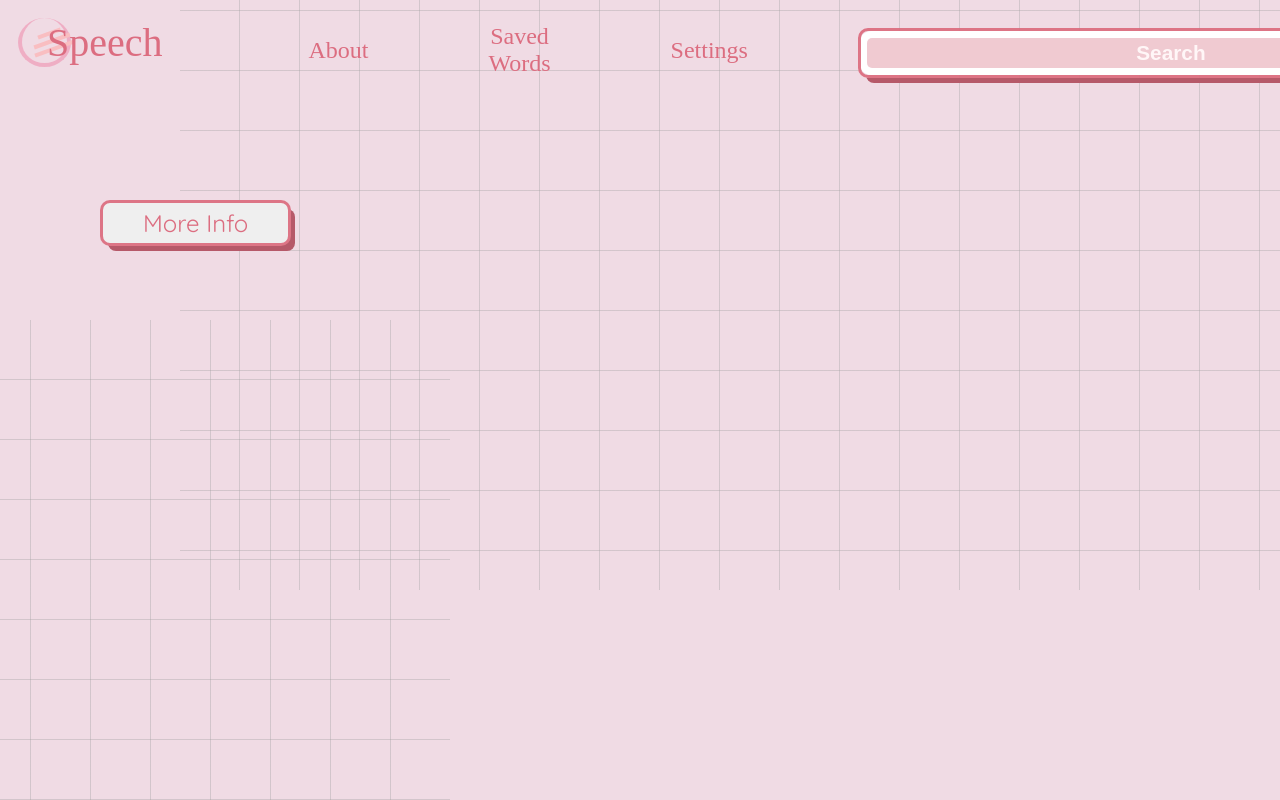
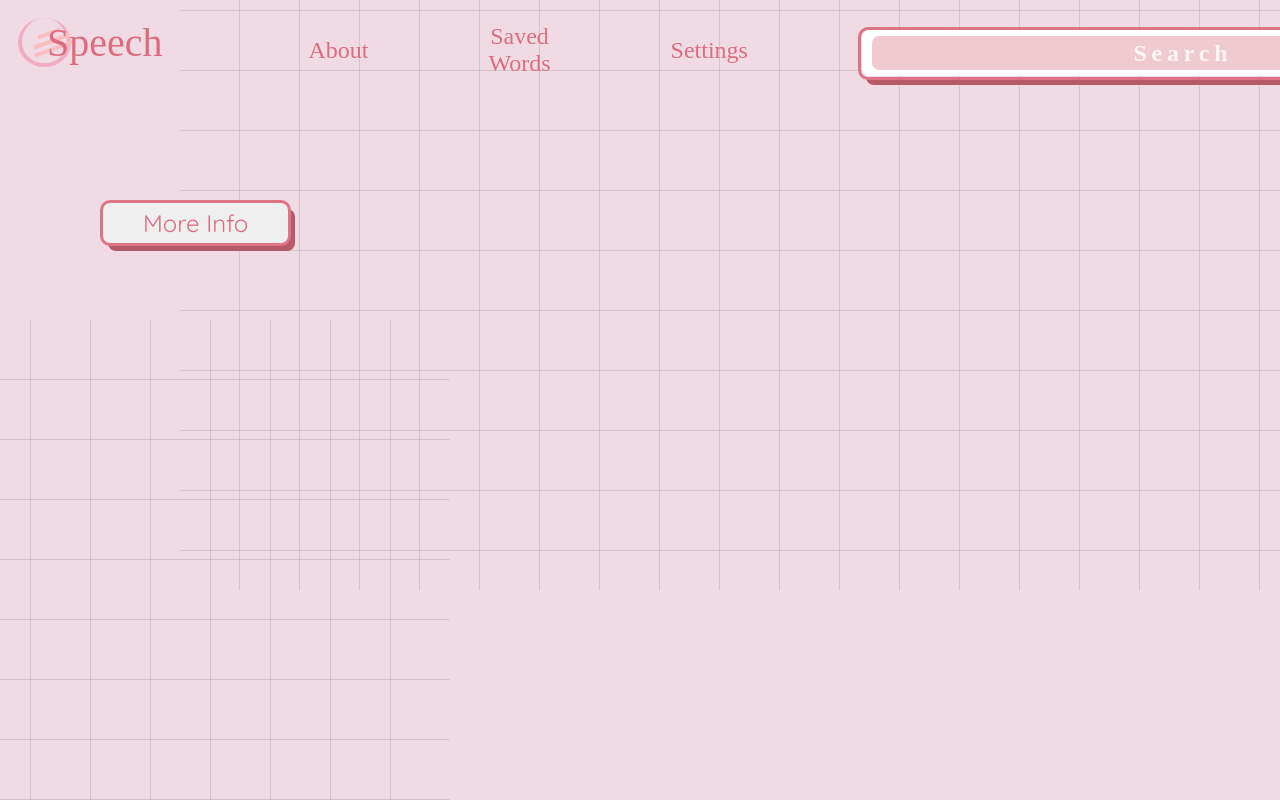
Before and after one commit to AnnaTran96/speech, a React (Create React App) app: page / in a window 1280 px wide. Shown: the top 800 px of the page. Built offline with nearby package versions, Linux system fonts and the light colour scheme; no server answers; a web font is replaced by a local one.

Commit message:
style search

```diff
--- a/src/features/components/Search/Search.scss
+++ b/src/features/components/Search/Search.scss
@@ -1,6 +1,6 @@
 @import 'variables.scss';
 
-$search-font-size: 1.3rem;
+$search-font-size: 1.5rem;
 $search-field-placeholder-color: #fff6f7;
 $search-field-overlay-color: #cd566a4f;
 $search-field-background-color: #fff;
@@ -22,33 +22,27 @@ $search-button-color: #6a6a6a;
             width: 100%;
          }
 
-         .search-button-container {
-            width: 100%;
-            margin-left: -6.6%;
-            margin-top: 5px;
-         }
-
          .search-field-background-overlay {
-            width: 91.2%;
-            height: 60%;
-            margin-left: -98%;
+            width: 37em;
+            height: 2.1em;
+            margin-left: -39.7em;
             background-color: $search-field-overlay-color;
-            border-radius: 5px;
+            border-radius: 7px;
             z-index: -1;
          }
 
          .search-field-background {
-            width: 99%;
-            height: 84%;
-            margin-left: -99.5%;
+            width: 40.2em;
+            height: 2.8em;
+            margin-left: -40.4em;
             border: 1px solid $search-field-background-color;
-            border-radius: 12px;
+            border-radius: 7px;
             background-color: $search-field-background-color;
             z-index: -2;
          }
 
          .search-field {
-            width: 540px;
+            width: 23.5em;
             padding: 10px 40px;
             border: 3px solid $theme-one-form-color;
             border-radius: 10px;
@@ -58,6 +52,8 @@ $search-button-color: #6a6a6a;
             font-size: $search-font-size;
             text-align: center;
             font-weight: 600;
+            font-family: $navbar-font;
+            letter-spacing: 0.2em;
 
             &::selection {
                background-color: $theme-one-light-pink-color;
@@ -69,7 +65,16 @@ $search-button-color: #6a6a6a;
             border: none;
             background: none;
             cursor: pointer;
-            margin-left: -0.3rem;
+            margin-left: -0.2em;
+
+            svg {
+               width: 2.7em;
+               height: 2.7em;
+
+               path {
+                  stroke: $theme-one-form-color;
+               }
+            }
          }
 
          *:focus {
--- a/src/features/components/Search/Search.tsx
+++ b/src/features/components/Search/Search.tsx
@@ -63,11 +63,9 @@ const Search = () => {
                      <div className='search-field-background'></div>
                      <div className='search-field-background-overlay'></div>
                   </div>
-                  <div className='search-button-container'>
-                     <button type='submit' className='search-button'>
-                        <SearchIcon width={35} height={35} />
-                     </button>
-                  </div>
+                  <button type='submit' className='search-button'>
+                     <SearchIcon className='search-icon' />
+                  </button>
                </div>
             </form>
          </div>
```
Also changed, not shown: src/assets/icons/search.svg.
